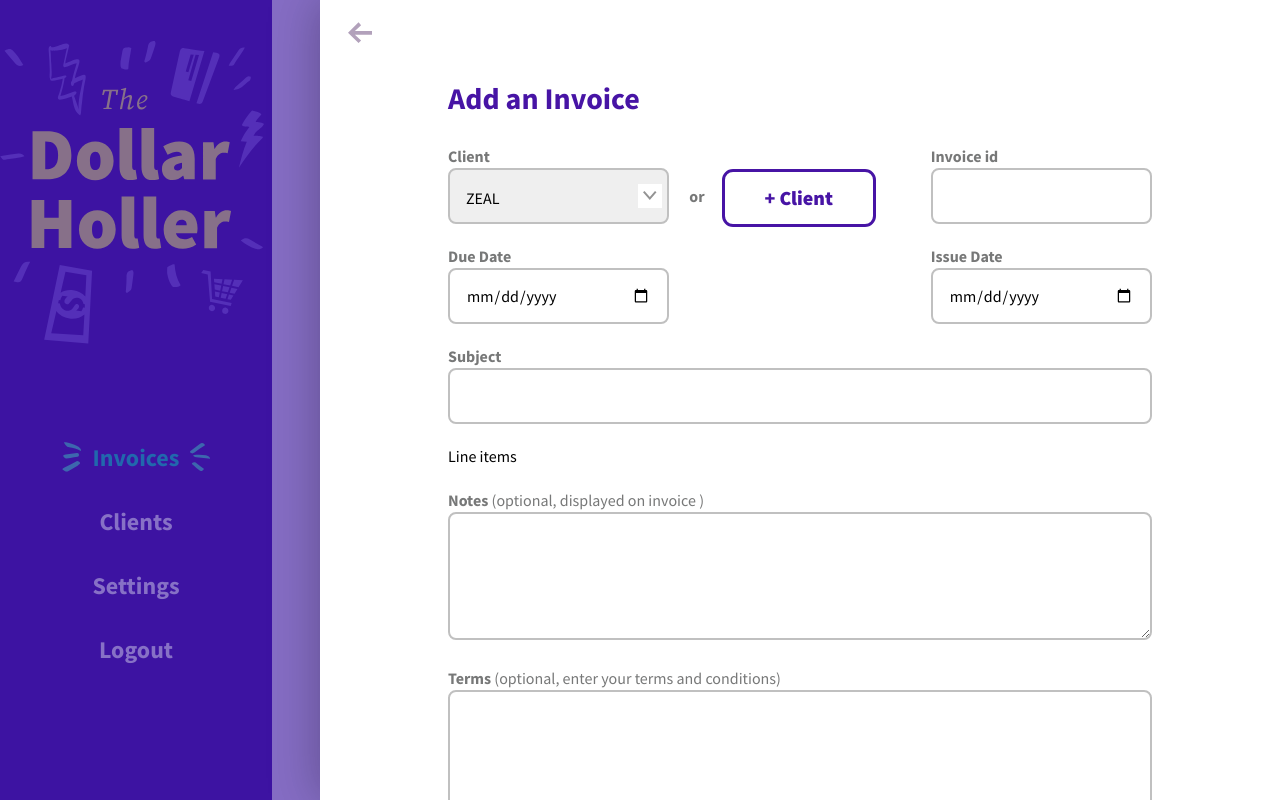
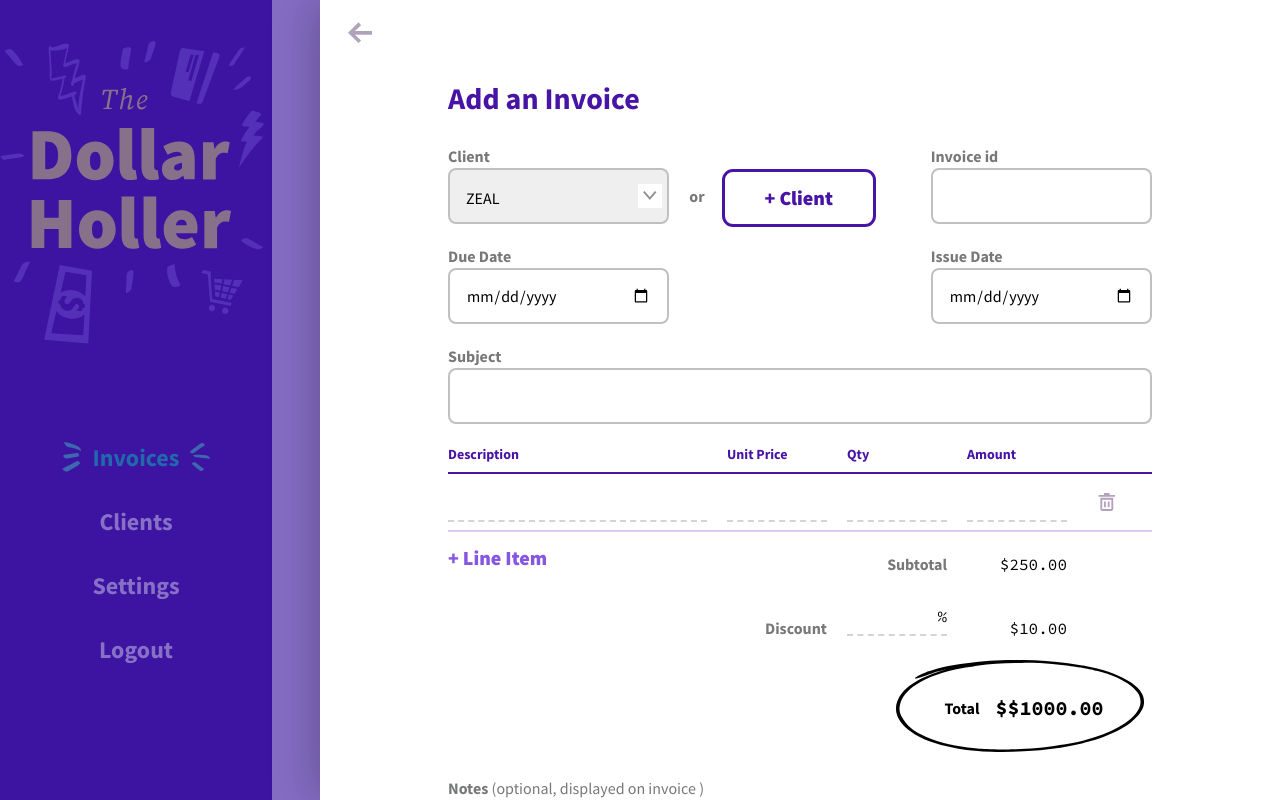
Before and after one commit to capnchill/invoicing-app, a SvelteKit app: page /invoices in a window 1280 px wide. Both pictures are taken after typing "Sample" into the empty fields and a click on the button "+ Invoice". Built offline with nearby package versions, Linux system fonts and the light colour scheme.

Commit message:
Invoice line item component added

```diff
--- a/src/app.css
+++ b/src/app.css
@@ -13,8 +13,8 @@
         @apply block font-sansSerif text-base font-bold text-monsoon
     }
 
-    input[type="text"],
-    input[type="number"],
+    input[type="text"]:not(.search):not(.line-item),
+    input[type="number"]:not(.line-item),
     input[type="date"],
     input[type="password"],
     input[type="email"] {
@@ -29,6 +29,16 @@
         @apply border-silver border-2 rounded-lg h-14 w-full p-4 appearance-none bg-chevronDown bg-no-repeat bg-right-center
     }
 
+    select:focus,
+    textarea:focus,
+    input[type="text"]:not(.search):not(.line-item):focus,
+    input[type="number"]:not(.line-item):focus,
+    input[type="date"]:focus,
+    input[type="password"]:focus,
+    input[type="email"]:focus {
+        @apply border-2 border-lavenderIndigo outline-none;
+    }
+
     svg {
         @apply fill-current
     }
@@ -38,6 +48,10 @@
     .invoice-table {
         @apply grid grid-cols-invoiceTableMobile lg:grid-cols-invoiceTable gap-x-4 px-4 lg:px-6 mb-3 w-full
     }
+
+    .invoice-line-item {
+        @apply grid grid-cols-invoiceLineItem gap-x-5
+    }
 }
 
 @layer utilities {
--- a/src/lib/components/Button.svelte
+++ b/src/lib/components/Button.svelte
@@ -4,7 +4,13 @@
 	export let label: string;
 	export let onClick: () => void;
 
-	export let style: 'primary' | 'secondary' | 'destructive' | 'outline' | 'textOnly' = 'primary';
+	export let style:
+		| 'primary'
+		| 'secondary'
+		| 'destructive'
+		| 'outline'
+		| 'textOnly'
+		| 'textOnlyDestructive' = 'primary';
 	export let isAnimated = true;
 	export let iconLeft: (new (...args: any[]) => SvelteComponent) | null = null;
 	export let iconRight: (new (...args: any[]) => SvelteComponent) | null = null;
@@ -19,6 +25,7 @@
 	class:destructive={style === 'destructive'}
 	class:outline={style === 'outline'}
 	class:textOnly={style === 'textOnly'}
+	class:textOnlyDestructive={style === 'textOnlyDestructive'}
 >
 	{#if iconLeft}
 		<svelte:component this={iconLeft} class="mr-2" />
@@ -51,6 +58,10 @@
 	}
 
 	.textOnly {
+		@apply bg-transparent px-0 text-lavenderIndigo no-underline hover:underline;
+	}
+
+	.textOnlyDestructive {
 		@apply bg-transparent px-0 text-scarlet underline hover:no-underline;
 	}
 </style>
--- a/src/lib/components/SlidePanel.svelte
+++ b/src/lib/components/SlidePanel.svelte
@@ -19,7 +19,9 @@
 	<!-- Overlay will hide all the content in the page -->
 	<Overlay />
 
-	<div class="shadow-slidePanel fixed right-0 top-0 z-slidePanel h-full w-3/4 bg-white px-32 py-20">
+	<div
+		class="fixed right-0 top-0 z-slidePanel h-full w-3/4 overflow-y-scroll bg-white px-32 py-20 shadow-slidePanel"
+	>
 		<div class="absolute left-7 top-5 text-pastelPurple hover:text-daisyBush">
 			<button on:click={() => dispatch('closePanel')}>
 				<Arrow />
--- a/src/routes/(dashboard)/invoices/InvoiceForm.svelte
+++ b/src/routes/(dashboard)/invoices/InvoiceForm.svelte
@@ -1,6 +1,16 @@
 <script lang="ts">
 	import Button from '$lib/components/Button.svelte';
 	import Trash from '$lib/components/Icon/Trash.svelte';
+	import LineItemsRow from './LineItemRows.svelte';
+
+	const lineItems: lineItems[] = [
+		{
+			description: 'Product 1',
+			Id: '1',
+			amount: 400,
+			quantity: 20
+		}
+	];
 </script>
 
 <h2 class="mb-7 font-sansSerif text-3xl font-bold text-daisyBush">Add an Invoice</h2>
@@ -44,7 +54,7 @@
 	</div>
 
 	<!-- invoice items table -->
-	<div class="field col-span-6">Line items</div>
+	<div class="field col-span-6"><LineItemsRow {lineItems} /></div>
 
 	<!-- Notes -->
 	<div class="field col-span-6">
@@ -71,7 +81,7 @@
 		<Button
 			label="Delete"
 			isAnimated={false}
-			style="textOnly"
+			style="textOnlyDestructive"
 			onClick={() => {}}
 			iconLeft={Trash}
 		/>
--- /dev/null
+++ b/src/routes/(dashboard)/invoices/LineItemRow.svelte
@@ -0,0 +1,47 @@
+<script lang="ts">
+	import Trash from '$lib/components/Icon/Trash.svelte';
+
+	export let LineItem: lineItems;
+</script>
+
+<div class="invoice-line-item border-b-2 border-fog py-2">
+	<div>
+		<input class="line-item" type="text" name="descripition" />
+	</div>
+
+	<div>
+		<input class="line-item text-right" type="number" name="unitPrice" step="0.01" min="0" />
+	</div>
+
+	<div>
+		<input class="line-item text-center" type="number" name="quantity" min="0" />
+	</div>
+
+	<div>
+		<input class="line-item text-right" type="number" name="amount" step="0.01" min="0" />
+	</div>
+
+	<div>
+		<button class="center h-10 w-10 text-pastelPurple hover:text-lavenderIndigo"><Trash /></button>
+	</div>
+</div>
+
+<style lang="postcss">
+	input[type='text'],
+	input[type='number'] {
+		@apply h-10 w-full border-b-2 border-dashed border-stone-300;
+	}
+
+	input[type='text'] {
+		@apply font-sansSerif text-xl font-bold;
+	}
+
+	input[type='number'] {
+		@apply font-mono text-base;
+	}
+
+	input[type='text']:focus,
+	input[type='number']:focus {
+		@apply border-solid border-lavenderIndigo outline-none;
+	}
+</style>
--- /dev/null
+++ b/src/routes/(dashboard)/invoices/LineItemRows.svelte
@@ -0,0 +1,54 @@
+<script lang="ts">
+	import Button from '$lib/components/Button.svelte';
+	import CircledAmount from '$lib/components/CircledAmount.svelte';
+	import LineItemRow from './LineItemRow.svelte';
+
+	export let lineItems: lineItems[] | undefined = undefined;
+</script>
+
+<div class="invoice-line-item border-b-2 border-daisyBush pb-2">
+	<div class="table-header">Description</div>
+	<div class="table-header">Unit Price</div>
+	<div class="table-header">Qty</div>
+	<div class="table-header">Amount</div>
+</div>
+
+{#if lineItems}
+	{#each lineItems as LineItem}
+		<LineItemRow {LineItem} />
+	{/each}
+{/if}
+
+<div class="invoice-line-item">
+	<div class="col-span-2">
+		<Button label="+ Line Item" style="textOnly" onClick={() => {}} isAnimated={false} />
+	</div>
+
+	<div class="py-5 text-right font-bold text-monsoon">Subtotal</div>
+	<div class="py-5 text-right font-mono">$250.00</div>
+</div>
+
+<div class="invoice-line-item">
+	<div class="col-span-2 py-5 text-right font-bold text-monsoon">Discount</div>
+	<div class="relative">
+		<input
+			class="line-item h-10 w-full border-b-2 border-dashed border-stone-300 pr-4 text-right focus:border-solid focus:border-lavenderIndigo focus:outline-none"
+			type="number"
+			name="discount"
+			min="0"
+			max="100"
+		/>
+		<span class="absolute right-0 top-2 font-mono">%</span>
+	</div>
+	<div class="py-5 text-right font-mono">$10.00</div>
+</div>
+
+<div class="invoice-line-item">
+	<div class="col-span-6"><CircledAmount label="Total" amount="$1000.00" /></div>
+</div>
+
+<style lang="postcss">
+	.table-header {
+		@apply text-sm font-bold text-daisyBush;
+	}
+</style>
--- a/tailwind.config.js
+++ b/tailwind.config.js
@@ -44,6 +44,7 @@
 				whisper: '#f9f4f9'
 			},
 			gridTemplateColumns: {
+				invoiceLineItem: '1fr 100px 100px 100px 65px',
 				invoiceTable: '100px 100px 60px 1fr 116px 32px 32px',
 				invoiceTableMobile: '1fr 90px'
 			},
```
